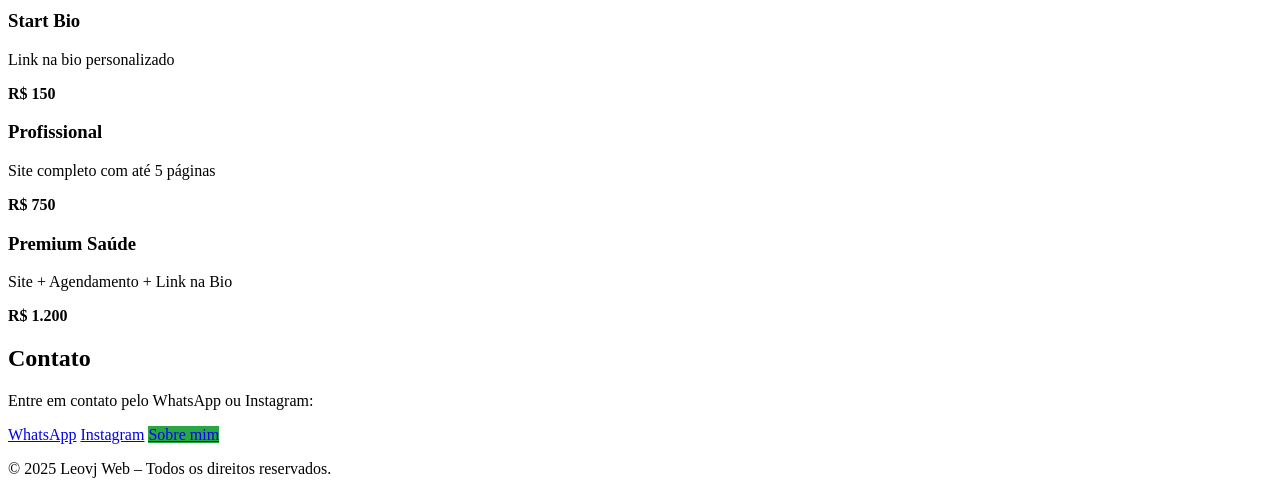
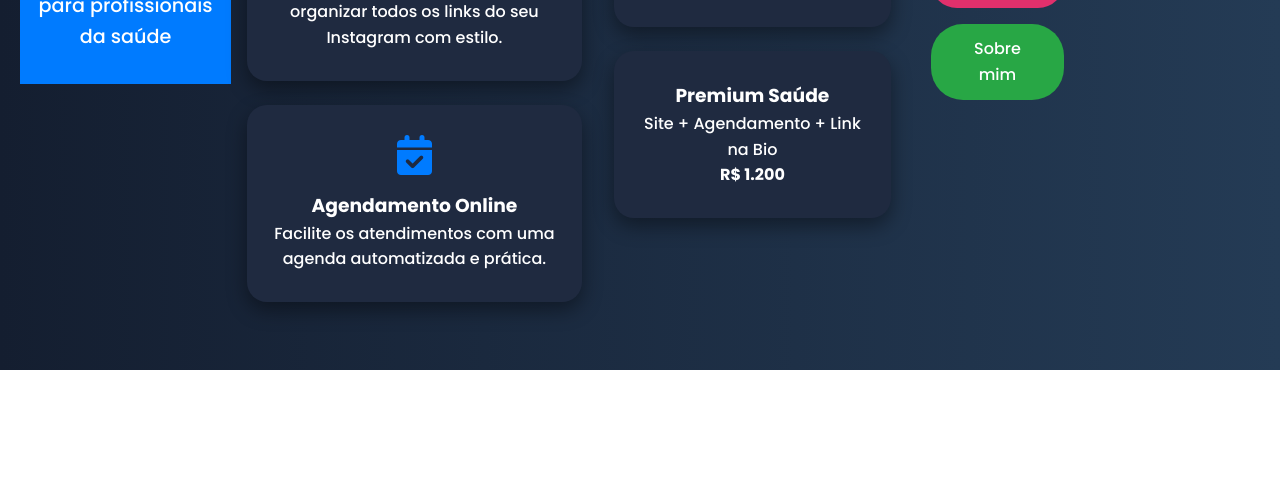
Before and after one commit to leovj7/portfolio-saude, a plain HTML site: page portfolio-saude/saude.html in a window 1280 px wide. Shown: the part 540-1034 px from the top of the page. After the commit the page ends 910 px from the top, so only its background shows below. Drawn offline with Linux system fonts and the light colour scheme.

Commit message:
Corrigindo chamada do CSS no HTML

```diff
--- a/portfolio-saude/saude.html
+++ b/portfolio-saude/saude.html
@@ -1,12 +1,15 @@
 <!DOCTYPE html>
 <html lang="pt-br">
+<head>
 <head>
   <meta charset="UTF-8" />
   <meta name="viewport" content="width=device-width, initial-scale=1.0"/>
   <title>Leovj Web - Soluções para a Saúde</title>
   <script src="https://kit.fontawesome.com/yourkitid.js" crossorigin="anonymous"></script>
   <link href="https://fonts.googleapis.com/css2?family=Poppins:wght@300;500;700&display=swap" rel="stylesheet">
+  <link rel="stylesheet" href="style.css" /> <!-- ESSA LINHA FALTAVA -->
   <link rel="stylesheet" href="https://cdnjs.cloudflare.com/ajax/libs/font-awesome/6.5.0/css/all.min.css" />
+</head>
 
 </head>
 <body>
```
